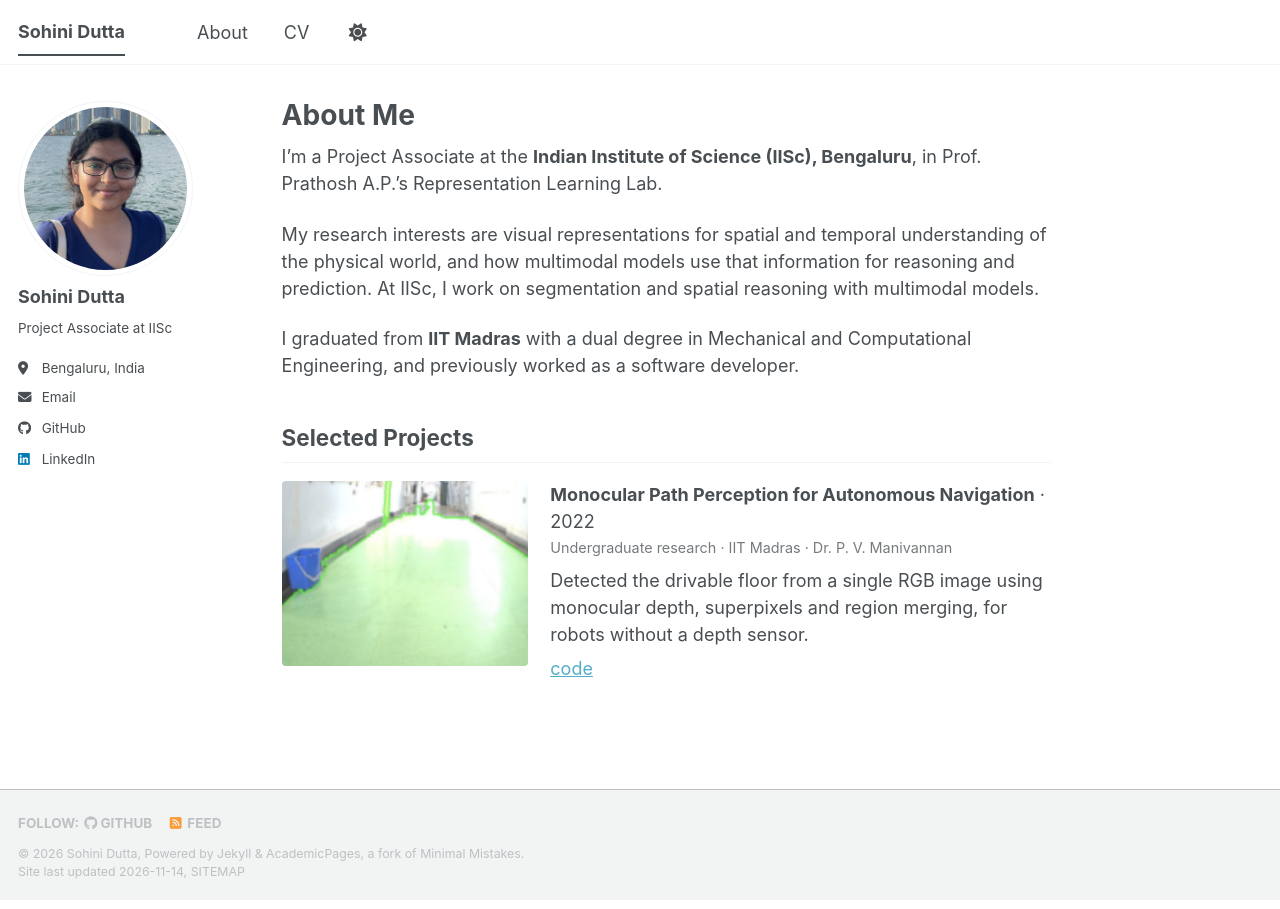
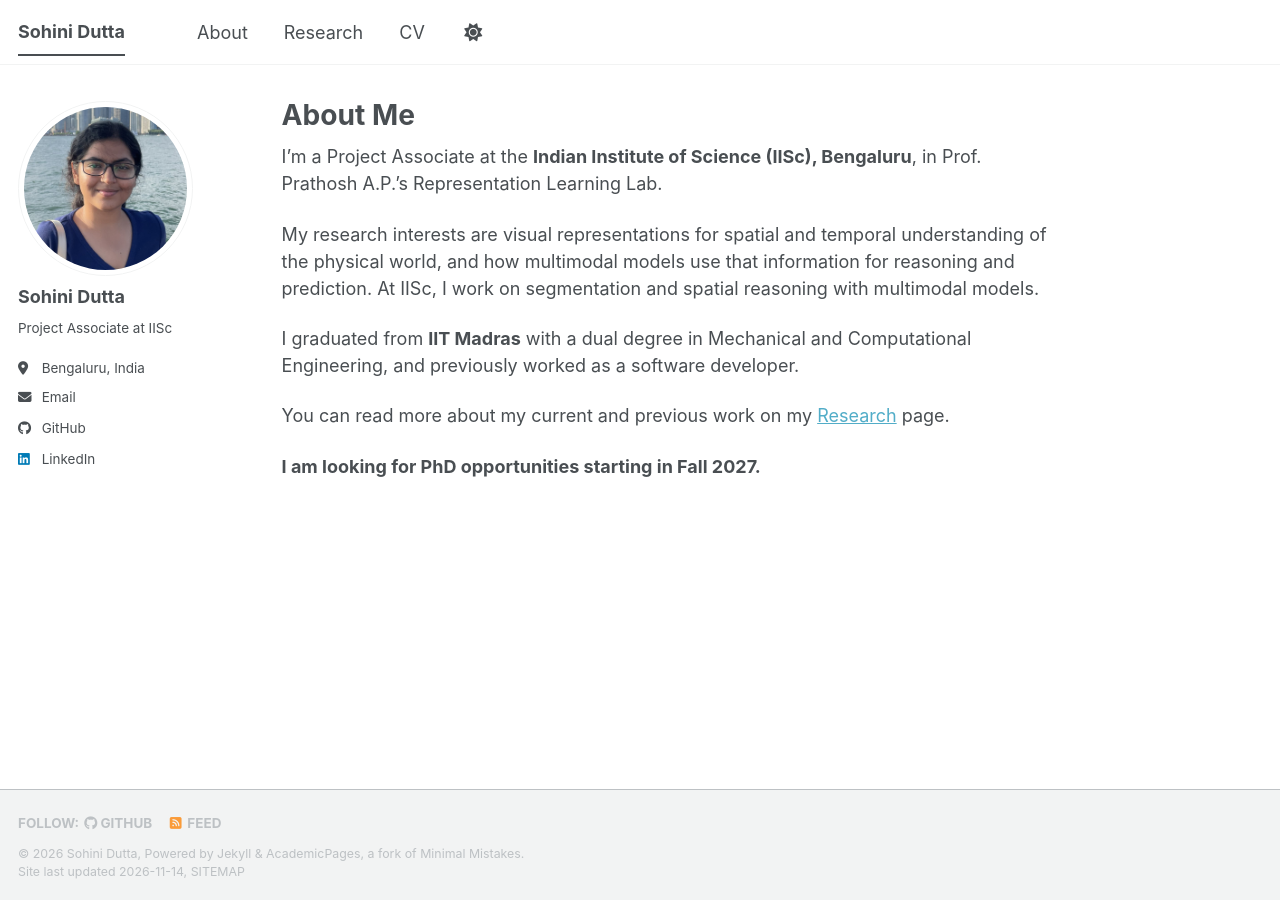
Before and after one commit to sohinidutta11/sohinidutta11.github.io, a Jekyll site: the page built from _pages/about.md, in a window 1280 px wide. Built offline with Jekyll 4.4.1, drawn with Linux system fonts in a browser that asks for light colours; a script bundle is joined from its source files by our own code; a style sheet for code colours, icons or effects is not loaded.

Commit message:
Add Research page; shorten homepage

```diff
--- a/_data/navigation.yml
+++ b/_data/navigation.yml
@@ -4,8 +4,8 @@ main:
   - title: "About"
     url: /
 
-  # - title: "Research"
-  #   url: /#selected-research
+  - title: "Research"
+    url: /research/
 
   - title: "CV"
     url: /files/Sohini_Dutta_CV.pdf
--- a/_pages/about.md
+++ b/_pages/about.md
@@ -15,16 +15,6 @@ My research interests are visual representations for spatial and temporal unders
 
 I graduated from **IIT Madras** with a dual degree in Mechanical and Computational Engineering, and previously worked as a software developer.
 
-<!-- Selected Research goes here: two entries, each with one figure, 80–120 words, a contribution sentence, collaborators/adviser and status. -->
+You can read more about my current and previous work on my [Research](/research/) page.
 
-## Selected Projects
-
-<div class="project-row">
-  <img src="/images/research/ground-plane.jpg" alt="Corridor image with the detected floor highlighted in green">
-  <div class="project-text">
-    <p class="project-title"><strong>Monocular Path Perception for Autonomous Navigation</strong> · 2022</p>
-    <p class="project-meta">Undergraduate research · IIT Madras · Dr. P. V. Manivannan</p>
-    <p>Detected the drivable floor from a single RGB image using monocular depth, superpixels and region merging, for robots without a depth sensor.</p>
-    <p><a href="https://github.com/sohinidutta11/ground-plane-estimation">code</a></p>
-  </div>
-</div>
+**I am looking for PhD opportunities starting in Fall 2027.**
--- a/assets/css/main.scss
+++ b/assets/css/main.scss
@@ -65,7 +65,19 @@
   opacity: 0.75;
   margin-bottom: 0.6em;
 }
+.project-row--wide {
+  flex-direction: column;
+  gap: 0.9em;
+}
+.project-row--wide img {
+  flex-basis: auto;
+  width: 100%;
+  max-width: 560px;
+}
+.project-row + .project-row {
+  margin-top: 2em;
+}
 @media (max-width: 600px) {
   .project-row { flex-direction: column; }
-  .project-row img { flex-basis: auto; max-width: 100%; }
+  .project-row img, .project-row--wide img { flex-basis: auto; max-width: 100%; }
 }
```
Also changed, not shown: _pages/research.md (added, +41 -0 lines), images/research/articollision.jpg (added), images/research/spixseg.jpg (added).
